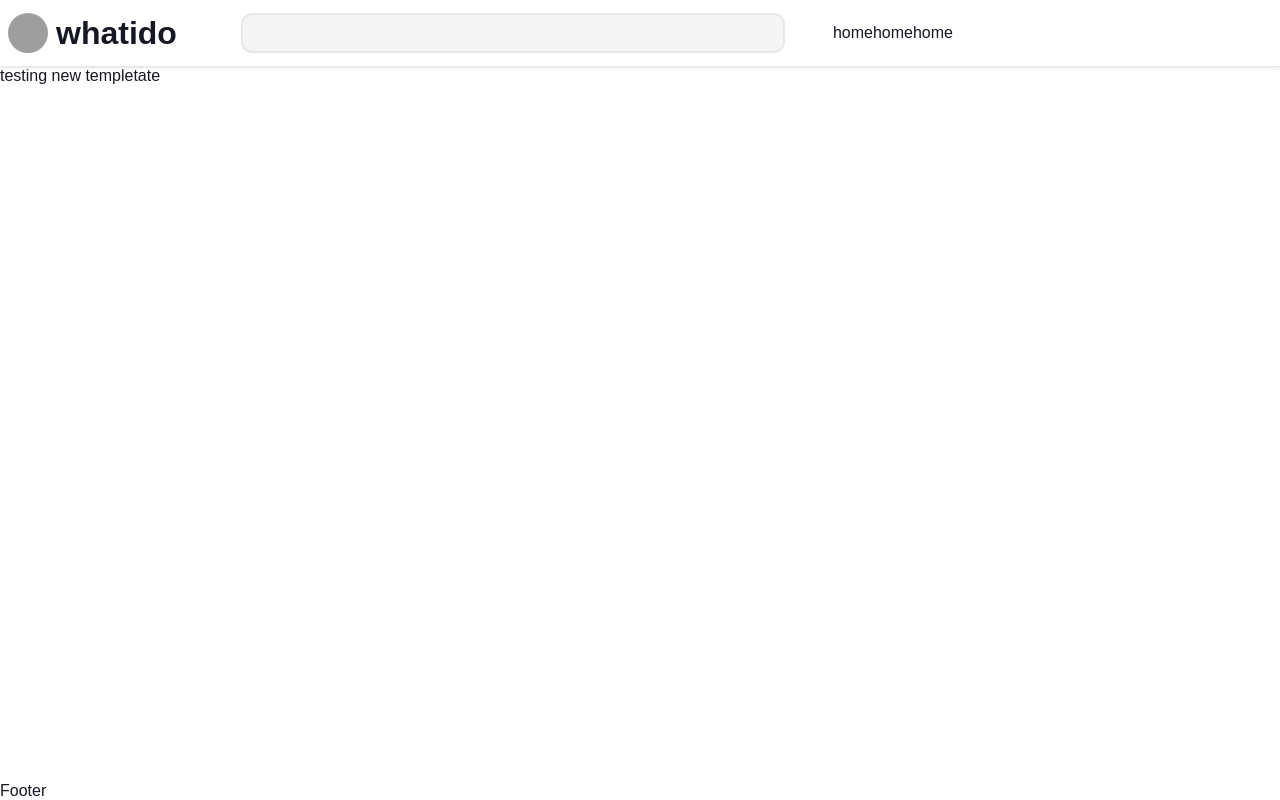
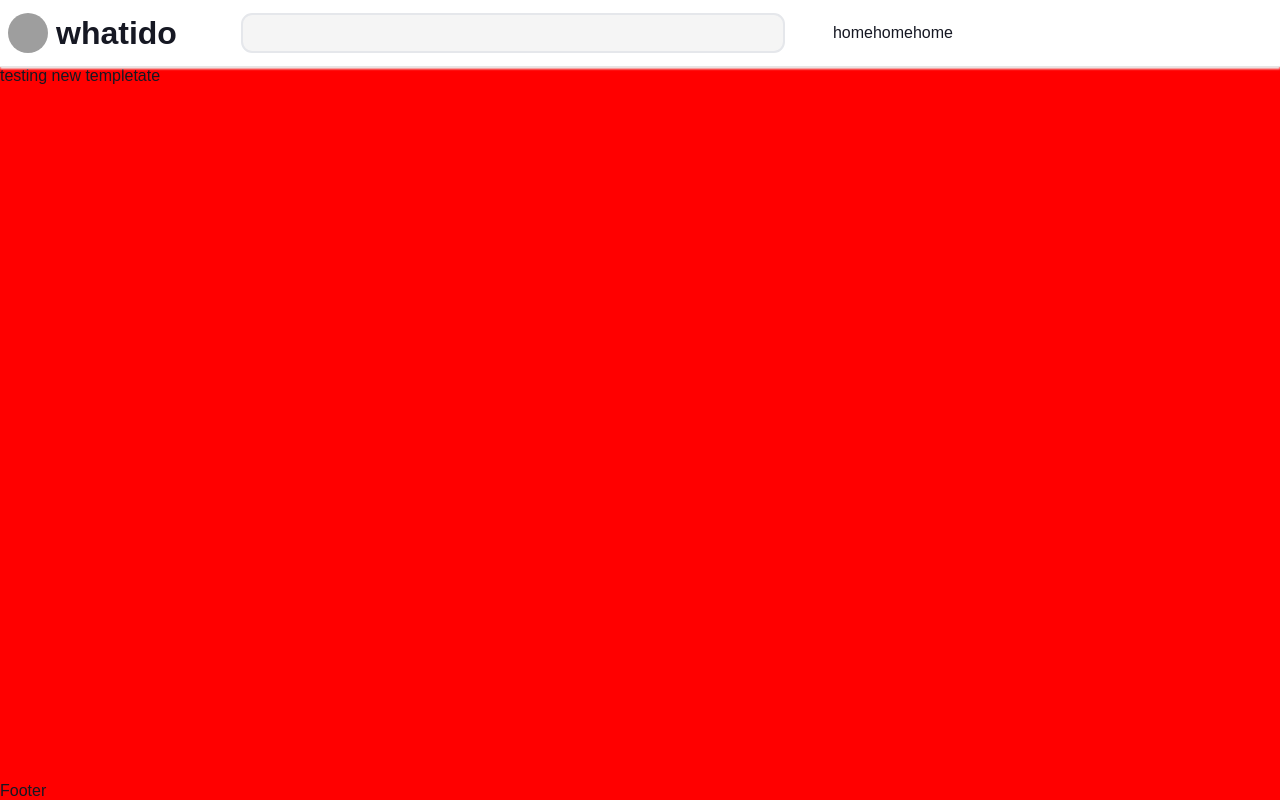
Before and after one commit to Ndirangug/whatido_frontend, a Next.js app: page / in a window 1280 px wide. Built offline with nearby package versions, Linux system fonts and the light colour scheme; grey boxes are pictures that could not be loaded.

Commit message:
style: add header style

```diff
--- a/pages/_app.js
+++ b/pages/_app.js
@@ -1,3 +1,4 @@
+import Head from 'next/head';
 import Footer from '../components/footer/index';
 import Header from '../components/header';
 import { GlobalContainer } from '../styles/global';
@@ -6,6 +7,14 @@ import '../styles/globals.css';
 function MyApp({ Component, pageProps }) {
   return (
     <GlobalContainer>
+      <Head>
+        <title>whatido</title>
+        <meta name="whatido" content="share your passion for what you" />
+        <link
+          rel="icon"
+          href="https://donnysliststory.sfo3.cdn.digitaloceanspaces.com/assets/whatido_logo.jpeg"
+        />
+      </Head>
       <Header />
       <Component {...pageProps} />
       <Footer />
--- a/styles/global.js
+++ b/styles/global.js
@@ -4,6 +4,7 @@ export const GlobalContainer = styled.div`
   display: grid;
   height: 100vh;
   min-height: 100vh;
-  min-height: -webkit-fill-available;
+  height: -webkit-fill-available;
   grid-template-rows: auto 1fr auto;
+  background: red;
 `;
```
